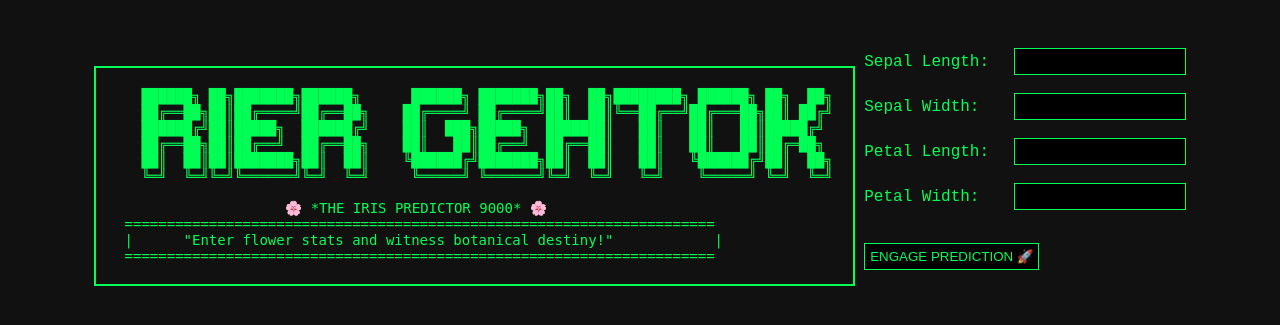
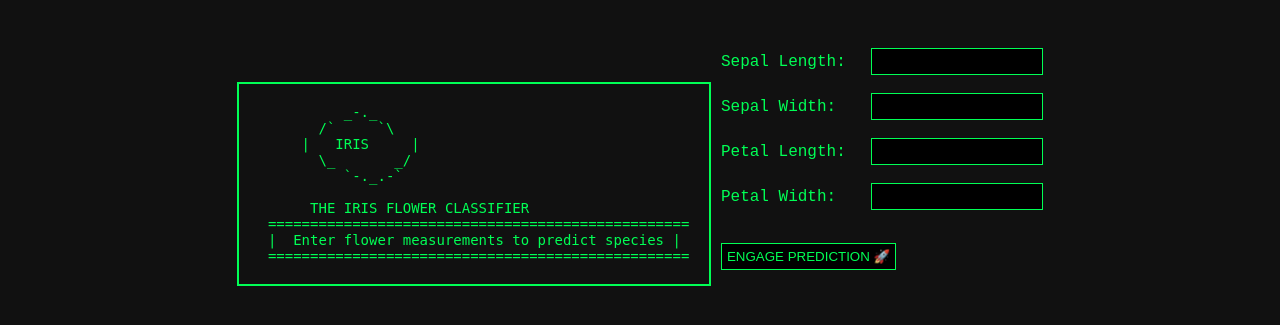
Before and after one commit to nwasr/MLOps, a Flask app: page / in a window 1280 px wide. Shown: the top 325 px of the page. Run offline with Flask 3, Linux system fonts and the light colour scheme; parts of the project's set-up code (start-up, migrations or seed data) failed here and were passed over.

Commit message:
updated html

```diff
--- a/k8s/deployment.yaml
+++ b/k8s/deployment.yaml
@@ -17,7 +17,7 @@ spec:
     spec:
       containers:
       - name: mlops-app
-        image: IMAGE_REPLACE            # Jenkins replaces this with <repo>:<tag>
+        image: IMAGE_REPLACE
         imagePullPolicy: IfNotPresent
         ports:
         - containerPort: 5000
@@ -42,6 +42,3 @@ spec:
           limits:
             cpu: "500m"
             memory: "512Mi"
-      # If your image is private, uncomment and set regcred
-      # imagePullSecrets:
-      # - name: regcred
--- a/templates/index.html
+++ b/templates/index.html
@@ -59,18 +59,18 @@
 <body>
 
 <pre class="ascii-box">
-   ██████╗ ██╗███████╗██████╗      ██████╗ ███████╗██╗  ██╗████████╗ ██████╗ ██╗  ██╗
-   ██╔══██╗██║██╔════╝██╔══██╗    ██╔════╝ ██╔════╝██║  ██║╚══██╔══╝██╔═══██╗██║ ██╔╝
-   ██████╔╝██║█████╗  ██████╔╝    ██║  ███╗█████╗  ███████║   ██║   ██║   ██║█████╔╝
-   ██╔══██╗██║██╔══╝  ██╔══██╗    ██║   ██║██╔══╝  ██╔══██║   ██║   ██║   ██║██╔═██╗
-   ██║  ██║██║███████╗██║  ██║    ╚██████╔╝███████╗██║  ██║   ██║   ╚██████╔╝██║  ██╗
-   ╚═╝  ╚═╝╚═╝╚══════╝╚═╝  ╚═╝     ╚═════╝ ╚══════╝╚═╝  ╚═╝   ╚═╝    ╚═════╝ ╚═╝  ╚═╝
+          _-._
+       /`     `\
+     |   IRIS     |
+       \_       _/
+          `-._.-`
 
-                    🌸 *THE IRIS PREDICTOR 9000* 🌸
- ======================================================================
- |      "Enter flower stats and witness botanical destiny!"            |
- ======================================================================
+      THE IRIS FLOWER CLASSIFIER
+ ==================================================
+ |  Enter flower measurements to predict species |
+ ==================================================
 </pre>
+
 
 <div class="form-wrapper">
     <form action="/predict" method="POST">
```
